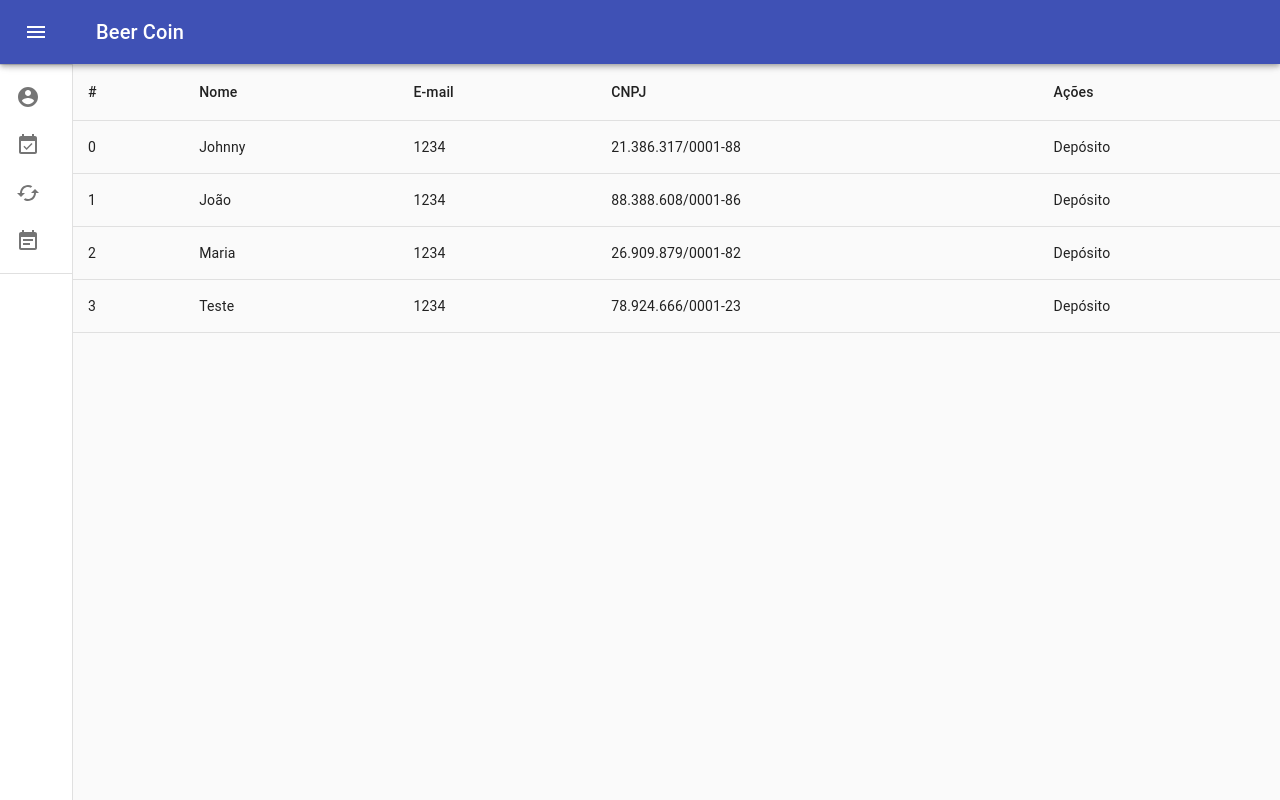
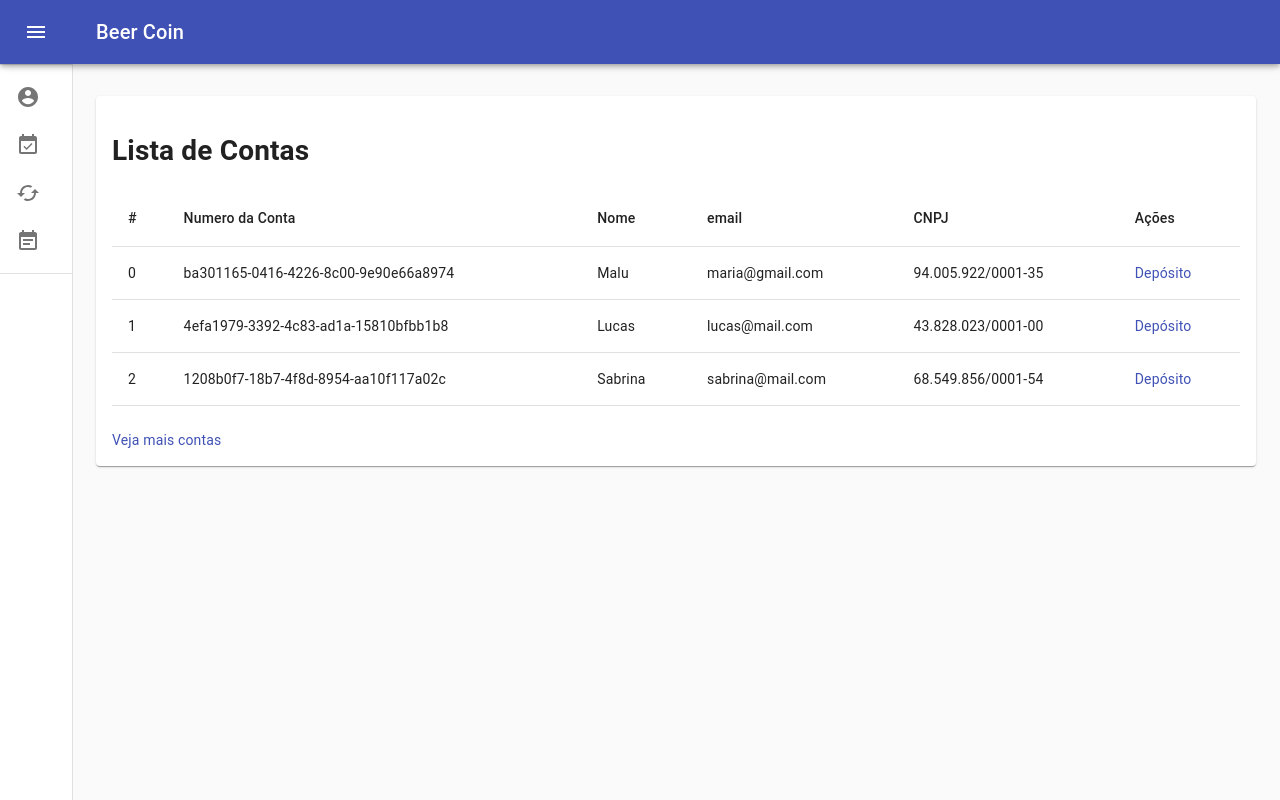
Before and after one commit to johnnyg3p/beercoins-g3, a React (Create React App) app: page /operations in a window 1280 px wide. Built offline with nearby package versions, Linux system fonts and the light colour scheme.

Commit message:
adjsut layout

```diff
--- a/src/Interfaces/IAccount.d.ts
+++ b/src/Interfaces/IAccount.d.ts
@@ -1,6 +1,6 @@
 interface IAccount {
-    id: string,
-    name: string,
     hash: string,
+    nome: string,
+    email: string,
     cnpj: string
 }
--- a/src/Interfaces/BankPostType.ts
+++ b/src/Interfaces/OperationType.ts
@@ -1,4 +1,4 @@
-export enum BankPostType{
+export enum OperationType{
     CREDIT = "credito",
     DEBIT = "débito"
 }
--- a/src/components/Accounts/Accounts.tsx
+++ b/src/components/Accounts/Accounts.tsx
@@ -1,4 +1,4 @@
-import React from "react";
+import React, { useEffect, useState } from "react";
 
 import { makeStyles } from "@material-ui/core/styles";
 import Table from "@material-ui/core/Table";
@@ -9,32 +9,49 @@ import TableHead from "@material-ui/core/TableHead";
 import TableRow from "@material-ui/core/TableRow";
 import SimpleModal from './modal';
 import AccountsService from '../../services/Accounts/accounts.service';
+import Link from '@material-ui/core/Link';
 
 
-
-interface IProps {
-  accounts: IAccount[];
-}
 const accountsService = new AccountsService();
 
-const useStyles = makeStyles({
+const useStyles = makeStyles((theme) => ({
   table: {
     minWidth: 650,
   },
-});
+  seeMore: {
+    marginTop: theme.spacing(3),
+  },
+}));
+
+function seeMore(event: HTMLAnchorElement) {
+  alert('see more')
+}
 
 
-function Accounts(props: IProps) {
+function Accounts() {
 
-  let bankPostList = props.accounts
+  const [accountList, setAccount] = useState<IAccount[]>([]);
+
+  useEffect(() => {
+    accountsService.getAccountsMock().then((response) => {
+      setAccount(response)
+      JSON.stringify(response)
+    })
+      .catch((error) => {
+        alert("Ocorreu um erro ao buscar os items");
+      });
+  })
+
+  let bankPostList = accountList
     .map((account, index) => (
-      <TableRow key={account.id}>
+      <TableRow key={account.hash}>
         <TableCell align="left">{index}</TableCell>
-        <TableCell align="left">{account.name}</TableCell>
         <TableCell align="left">{account.hash}</TableCell>
+        <TableCell align="left">{account.nome}</TableCell>
+        <TableCell align="left">{account.email}</TableCell>
         <TableCell align="left">{account.cnpj}</TableCell>
         <TableCell align="left">
-          <SimpleModal account={account}/>
+          <SimpleModal account={account} />
         </TableCell>
       </TableRow>
     ));
@@ -42,13 +59,16 @@ function Accounts(props: IProps) {
   const classes = useStyles();
 
   return (
+    <React.Fragment>
+      <h1>Lista de Contas</h1>
       <TableContainer>
         <Table className={classes.table} aria-label="customized table">
           <TableHead>
             <TableRow>
               <TableCell align="left">#</TableCell>
+              <TableCell align="left">Numero da Conta</TableCell>
               <TableCell align="left">Nome</TableCell>
-            <TableCell align="left">E-mail</TableCell>
+              <TableCell align="left">email</TableCell>
               <TableCell align="left">CNPJ</TableCell>
               <TableCell align="left">Ações</TableCell>
             </TableRow>
@@ -56,6 +76,12 @@ function Accounts(props: IProps) {
           <TableBody>{bankPostList}</TableBody>
         </Table>
       </TableContainer>
+      <div className={classes.seeMore}>
+        <Link color="primary" href="#" onClick={() => seeMore}>
+          Veja mais contas
+        </Link>
+      </div>
+    </React.Fragment>
   );
 }
 
--- a/src/components/Accounts/modal.tsx
+++ b/src/components/Accounts/modal.tsx
@@ -4,6 +4,9 @@ import Modal from '@material-ui/core/Modal';
 import Button from '@material-ui/core/Button';
 import TextField from '@material-ui/core/TextField';
 import AccountsService from '../../services/Accounts/accounts.service';
+import Link from '@material-ui/core/Link';
+import { IDeposit } from '../../interfaces/IDeposit';
+import { OperationType } from '../../interfaces/OperationType';
 
 interface IProps {
     account: IAccount;
@@ -40,7 +43,7 @@ export default function SimpleModal(props: IProps) {
     const classes = useStyles();
     const [modalStyle] = React.useState(getModalStyle);
     const [open, setOpen] = React.useState(false);
-    const [values, setValues] = React.useState({ amount: '0' });
+    const [values, setValues] = React.useState({ amount: 0 });
 
     const handleOpen = () => {
         setOpen(true);
@@ -51,19 +54,25 @@ export default function SimpleModal(props: IProps) {
     };
 
     const makeDeposit = () => {
-        accountsService.deposit(1);
+        const account: IDeposit = {
+            authToken: 'xxx',
+            hash: props.account.hash,
+            tipoOperacao: OperationType.CREDIT,
+            valorOperacao: values.amount
+        }
+        accountsService.deposit(account);
         alert(JSON.stringify(values));
     }
 
     const handleChange = (event: HTMLInputElement) => {
-        setValues({ ...values, ['amount']: event.value });
+        setValues({ ...values, ['amount']: parseInt(event.value, 10) });
     }
 
     const body = (
         <div style={modalStyle} className={classes.paper} >
             <div className={classes.root}>
                 <h2 id="simple-modal-title">Depósito  </h2>
-                <h3>Digite o valor para realizar o depósito na conta de {props.account.name}</h3>
+                <h3>Digite o valor para realizar o depósito na conta de {props.account.nome}</h3>
                 <form className={classes.root}>
                     <TextField id="standard-basic" label="Standard" onChange={(e) => handleChange} />
                 </form>
@@ -75,7 +84,7 @@ export default function SimpleModal(props: IProps) {
 
     return (
         <div>
-            <a type="button" onClick={handleOpen}>Depósito</a>
+            <Link color="primary" href="#" onClick={handleOpen}>Depósito</Link>
             <Modal
                 open={open}
                 onClose={handleClose}
--- a/src/context/Auth/index.tsx
+++ b/src/context/Auth/index.tsx
@@ -1,6 +1,6 @@
 import React, { createContext, useContext, useState } from "react";
 import { SignUpService, SignInService } from "../../services/Auth.service";
-import { IAuthContextProps } from "../../Interfaces/IAuthContextProps";
+import { IAuthContextProps } from "../../interfaces/IAuthContextProps";
 
 const signUpService = new SignUpService();
 const signInService = new SignInService();
--- a/src/screens/Home/Home.tsx
+++ b/src/screens/Home/Home.tsx
@@ -2,35 +2,35 @@ import React from "react";
 import UserInfo from "../../components/UserInfo";
 import Statement from "../../components/Statement/statement";
 import { Grid } from "@material-ui/core";
-import { BankPostType } from "../../Interfaces/BankPostType";
+import { OperationType } from "../../interfaces/OperationType";
 
 const bankPostingsMock: IBankPosting[] = [
   {
     id: "564656",
     description: "salario",
     value: 100000,
-    type: BankPostType.CREDIT,
+    type: OperationType.CREDIT,
     date: 1,
   },
   {
     id: "113654",
     description: "mercado livre",
     value: 5000,
-    type: BankPostType.DEBIT,
+    type: OperationType.DEBIT,
     date: 6,
   },
   {
     id: "413654",
     description: "posto gasolina",
     value: 2399,
-    type: BankPostType.DEBIT,
+    type: OperationType.DEBIT,
     date: 3,
   },
   {
     id: "213654",
     description: "posto gasolina",
     value: 4235,
-    type: BankPostType.DEBIT,
+    type: OperationType.DEBIT,
     date: 2,
   },
 ];
--- a/src/screens/Operations/index.tsx
+++ b/src/screens/Operations/index.tsx
@@ -1,37 +1,38 @@
 import React from "react";
 import Accounts from '../../components/Accounts/Accounts';
+import { Grid, Paper } from '@material-ui/core';
+import { makeStyles } from '@material-ui/core/styles';
+import Container from '@material-ui/core/Container';
 
-const accountsMock: IAccount[] = [
-  {
-    id: "564456",
-    name: "Johnny",
-    hash: "1234",
-    cnpj: "21.386.317/0001-88"
+
+const useStyles = makeStyles((theme) => ({
+  root: {
+    display: 'flex',
   },
-  {
-    id: "264656",
-    name: "João",
-    hash: "1234",
-    cnpj: "88.388.608/0001-86"
+  container: {
+    paddingTop: theme.spacing(4),
+    paddingBottom: theme.spacing(4),
   },
-  {
-    id: "564666",
-    name: "Maria",
-    hash: "1234",
-    cnpj: "26.909.879/0001-82"
-  },
-  {
-    id: "164656",
-    name: "Teste",
-    hash: "1234",
-    cnpj: "78.924.666/0001-23"
-  },
-];
+  paper: {
+    padding: theme.spacing(2),
+    display: 'flex',
+    overflow: 'auto',
+    flexDirection: 'column',
+  }
+}));
+
 
 const Operations = () => {
+  const classes = useStyles();
   return (
     <div>
-      <Accounts accounts={accountsMock} />
+      <Container maxWidth="lg" className={classes.container}>
+          <Grid item xs={12}>
+            <Paper className={classes.paper}>
+              <Accounts />
+            </Paper>
+          </Grid>
+      </Container>
     </div>
   );
 };
--- a/src/services/Accounts/accounts.service.ts
+++ b/src/services/Accounts/accounts.service.ts
@@ -1,9 +1,10 @@
 import axiosRequest from "../../config/axios";
 import { AxiosResponse } from "axios";
+import { IDeposit } from "../../interfaces/IDeposit";
 
 export default class AccountsService {
   async getAccounts() {
-    return new Promise<AxiosResponse<IAccount>>(
+    return new Promise<AxiosResponse<IAccount[]>>(
       (resolve, reject) => {
         axiosRequest
           .get("auth/accounts")
@@ -15,11 +16,11 @@ export default class AccountsService {
     );
   }
 
-  async deposit(value: number) {
+  async deposit(deposit: IDeposit) {
     return new Promise<AxiosResponse<IAccount>>(
       (resolve, reject) => {
         axiosRequest
-          .post("auth/deposit", {value: value})
+          .post("auth/deposit", deposit)
           .then((response) => {
             return resolve(response);
           })
@@ -28,4 +29,30 @@ export default class AccountsService {
     );
   }
 
+  getAccountsMock(): Promise<IAccount[]> {
+    return new Promise(resolve => {
+        setTimeout(() => resolve(this.accountsMock), 1000);
+    });
 }
+
+  accountsMock: IAccount[] = [
+    {
+      hash: "ba301165-0416-4226-8c00-9e90e66a8974",
+      nome: "Malu",
+      email: "maria@gmail.com",
+      cnpj: "94.005.922/0001-35"
+    },
+    {
+      hash: "4efa1979-3392-4c83-ad1a-15810bfbb1b8",
+      nome: "Lucas",
+      email: "lucas@mail.com",
+      cnpj: "43.828.023/0001-00"
+    },
+    {
+      hash: "1208b0f7-18b7-4f8d-8954-aa10f117a02c",
+      nome: "Sabrina",
+      email: "sabrina@mail.com",
+      cnpj: "68.549.856/0001-54"
+    }
+  ]
+}
```
Also changed, not shown: src/Interfaces/IDeposit.d.ts (added, +7 -0 lines). Lines whose indentation alone changed are shown as unchanged.
